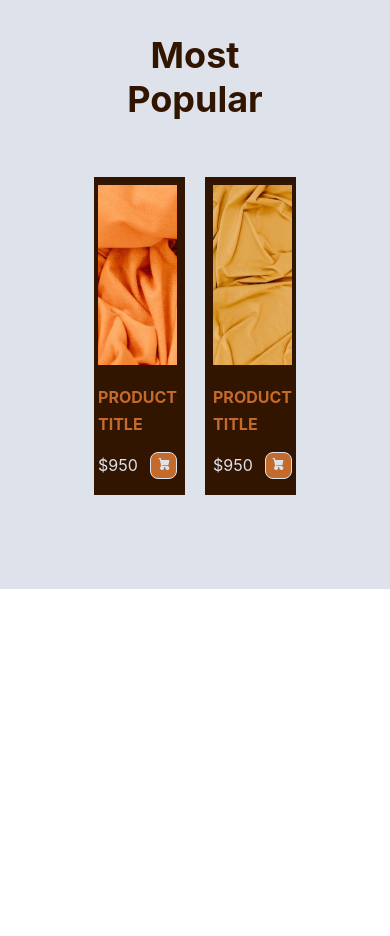
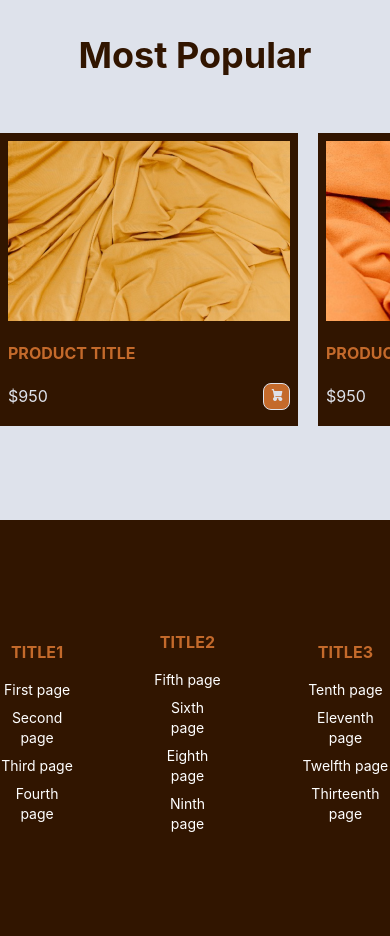
Before and after one commit to DAVIT-IROMASHVILI/Homework10, a plain HTML site: page index.html in a window 390 px wide. Shown: the part 800-1736 px from the top of the page. Before the commit the page ends 1389 px from the top, so only its background shows below. Drawn offline with Linux system fonts and the light colour scheme.

Commit message:
without responsive

```diff
--- a/css/laptop.css
+++ b/css/laptop.css
@@ -9,17 +9,19 @@
         margin-top: 100px;
     }
 
+    .section2{
+        padding-block: 64px;
+    }
+
     .card_section{
+        /* padding-inline: 64px; */
         overflow-x: scroll;
     }
 
-    .card{
-        flex-shrink: 0;
+    /* Footer  */
+    .footer{
+        padding-block: 64px;
     }
-
-
-
-
 }
 
 /* 881  */
--- a/css/style.css
+++ b/css/style.css
@@ -84,7 +84,12 @@ header {
 
 /* section_2 */
 .section2 {
-    padding: 94px;
+    display: flex;
+    flex-direction: column;
+    /* row-gap: 56px; */
+    /* flex-wrap: wrap; */
+    align-items: center;
+    padding-block: 94px;
     background-color: #DEE2EB;
 
 }
@@ -102,18 +107,16 @@ header {
 
 .card_section {
     display: flex;
-    flex-wrap: wrap;
-    justify-content: center;
     column-gap: 20px;
-    flex-wrap: nowrap;
+    width: min(100%, 1252px);
+}
 
 
-}
-
 .card {
-    padding: 8px 8px 16px;
+    padding: 8px;
     background-color: #311500;
-    flex: 1 1 282px;
+    width: min(100%, 298px);
+    flex: 1 0 298px;
 }
 
 .card_img {
@@ -129,6 +132,13 @@ h5 {
     line-height: 27px;
     color: #C46A2B;
     margin-block: 16px 14px;
+}
+
+.card_article {
+    margin-block: 16px 8px;
+    display: flex;
+    justify-content: space-between;
+    align-items: center;
 }
 
 .card_article_price {
@@ -147,8 +157,37 @@ h5 {
     background-color: #C46A2B;
 }
 
-.card_article{
+/* Footer  */
+.footer {
+    padding-block: 94px;
+    background-color: #311500;
     display: flex;
-    justify-content: space-between;
+    justify-content: center;
     align-items: center;
+    column-gap: 80px;
 }
+
+
+.footer_title {
+    font-family: Inter;
+    font-size: 16px;
+    font-weight: 700;
+    line-height: 24px;
+    letter-spacing: 0.10000000149011612px;
+    text-align: center;
+    color: #C46A2B;
+    margin-bottom: 16px;
+}
+
+.footer_li {
+    margin-bottom: 8px;
+    text-align: center;
+}
+
+.li_link {
+    font-family: Inter;
+    font-size: 14px;
+    font-weight: 400;
+    line-height: 20px;
+    color: #FFFFFF;
+}
--- a/index.html
+++ b/index.html
@@ -99,6 +99,54 @@
             </section>
 
           </section>
+          <!-- Footer  -->
+           <footer class="footer">
+            <section class="footer_section">
+                <h5 class="footer_title">TITLE1</h5>
+                <nav class="footer_nav">
+                    <ul class="footer_ul">
+                        <li class="footer_li"><a href="" class="li_link">First page</a>
+                        </li>
+                        <li class="footer_li"><a href="" class="li_link">Second page</a>
+                        </li>
+                        <li class="footer_li"><a href="" class="li_link">Third page</a>
+                        </li>
+                        <li class="footer_li"><a href="" class="li_link">Fourth page</a>
+                        </li>
+                    </ul>
+                </nav>
+            </section>
+            <section class="footer_section">
+                <h5 class="footer_title">TITLE2</h5>
+                <nav class="footer_nav">
+                    <ul class="footer_ul">
+                        <li class="footer_li"><a href="" class="li_link">Fifth page</a>
+                        </li>
+                        <li class="footer_li"><a href="" class="li_link">Sixth page</a>
+                        </li>
+                        <li class="footer_li"><a href="" class="li_link">Eighth page</a>
+                        </li>
+                        <li class="footer_li"><a href="" class="li_link">Ninth page</a>
+                        </li>
+                    </ul>
+                </nav>
+            </section>
+            <section class="footer_section">
+                <h5 class="footer_title">TITLE3</h5>
+                <nav class="footer_nav">
+                    <ul class="footer_ul">
+                        <li class="footer_li"><a href="" class="li_link">Tenth page</a>
+                        </li>
+                        <li class="footer_li"><a href="" class="li_link">Eleventh page</a>
+                        </li>
+                        <li class="footer_li"><a href="" class="li_link">Twelfth page</a>
+                        </li>
+                        <li class="footer_li"><a href="" class="li_link">Thirteenth page</a>
+                        </li>
+                    </ul>
+                </nav>
+            </section>
+           </footer>
     </div>
 
 </body>
```
